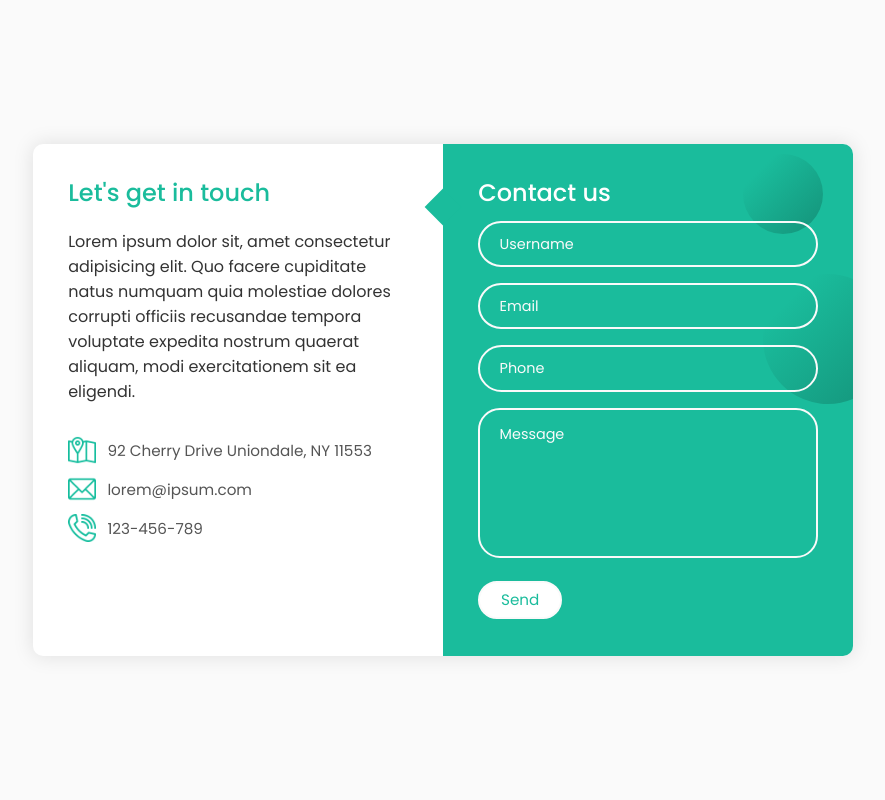
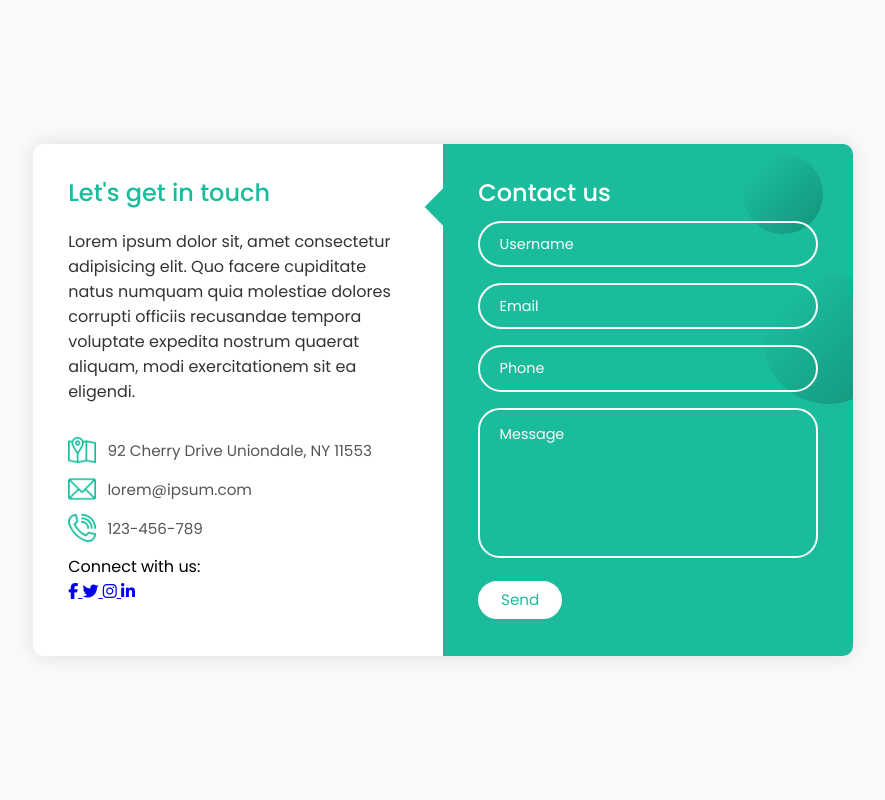
Before and after one commit to baylagas/ese-progra2-contact-form, a Flask app: page / in a window 1280 px wide. Shown: the whole page, without its empty margins (197-1082 px from the left). Run offline with Flask 2, Linux system fonts and the light colour scheme; some libraries are stand-ins or nearby versions.

Commit message:
add all elements for social media in html

```diff
--- a/templates/index.html
+++ b/templates/index.html
@@ -32,6 +32,24 @@
                     <div class="information">
                         <img src="./static/img/phone.png" alt="" class="icon">
                         <p>123-456-789</p>
+                    </div>
+                </div>
+
+                <div class="social-media">
+                    <p>Connect with us:</p>
+                    <div class="social-icon">
+                        <a href="#">
+                            <i class="fab fa-facebook-f"></i>
+                        </a>
+                        <a href="#">
+                            <i class="fab fa-twitter"></i>
+                        </a>
+                        <a href="#">
+                            <i class="fab fa-instagram"></i>
+                        </a>
+                        <a href="#">
+                            <i class="fab fa-linkedin-in"></i>
+                        </a>
                     </div>
                 </div>
             </div>
```
